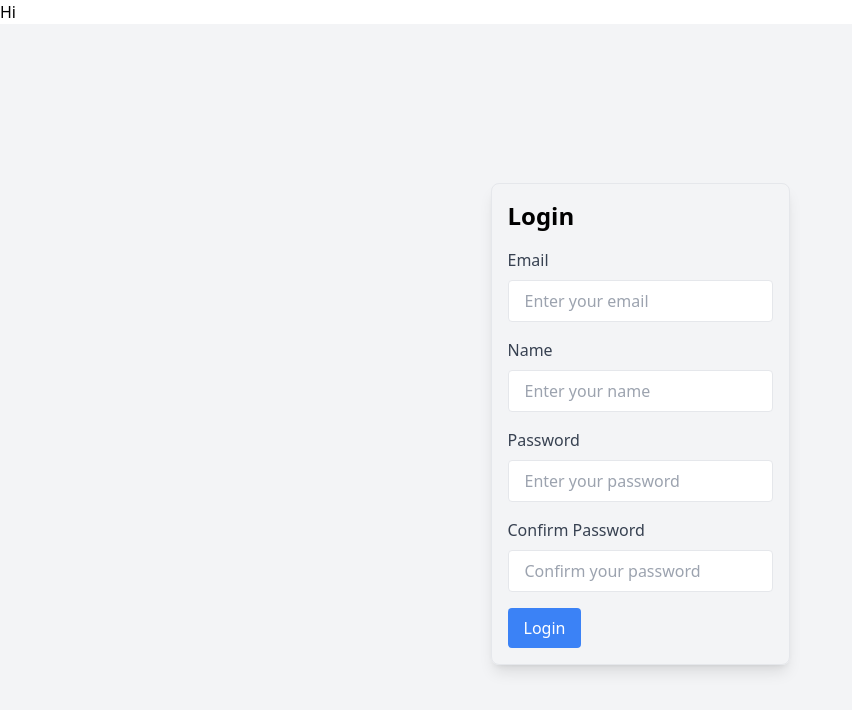
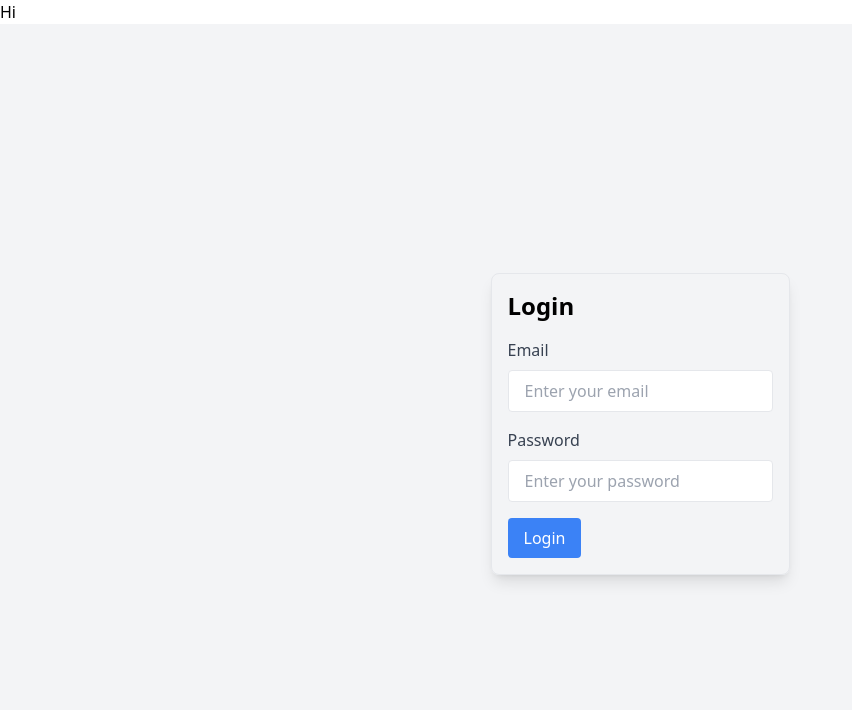
Before and after one commit to jai1726/Rentora, a React (Create React App) app in the folder frontend/: page / in a window 1280 px wide. Shown: the top 710 px of the page, without its empty margins (0-852 px from the left). Built offline with nearby package versions, Linux system fonts and the light colour scheme; the HTML template or start-up script is replaced by a standard one.

Commit message:
Fix login component

```diff
--- a/frontend/src/Components/Login.jsx
+++ b/frontend/src/Components/Login.jsx
@@ -11,9 +11,7 @@ export default function Login() {
 
   const fields = [
     { label: 'Email', type: 'email', name: 'email', placeholder: 'Enter your email' },
-    { label: 'Name', type: 'text', name: 'name', placeholder: 'Enter your name' },
     { label: 'Password', type: 'password', name: 'password', placeholder: 'Enter your password' },
-    { label: 'Confirm Password', type: 'password', name: 'confirmPassword', placeholder: 'Confirm your password' }
   ];
 
   const handleChange = (e) => {
```
